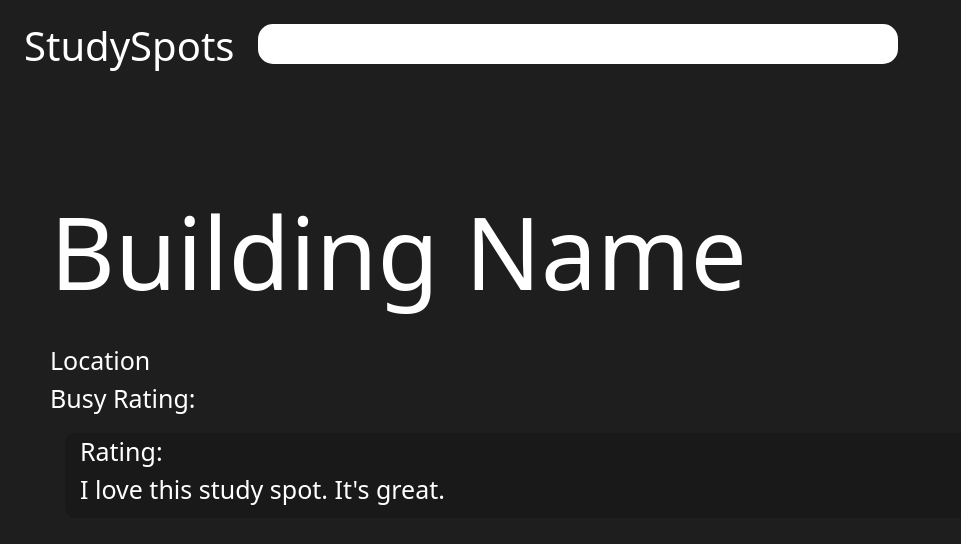
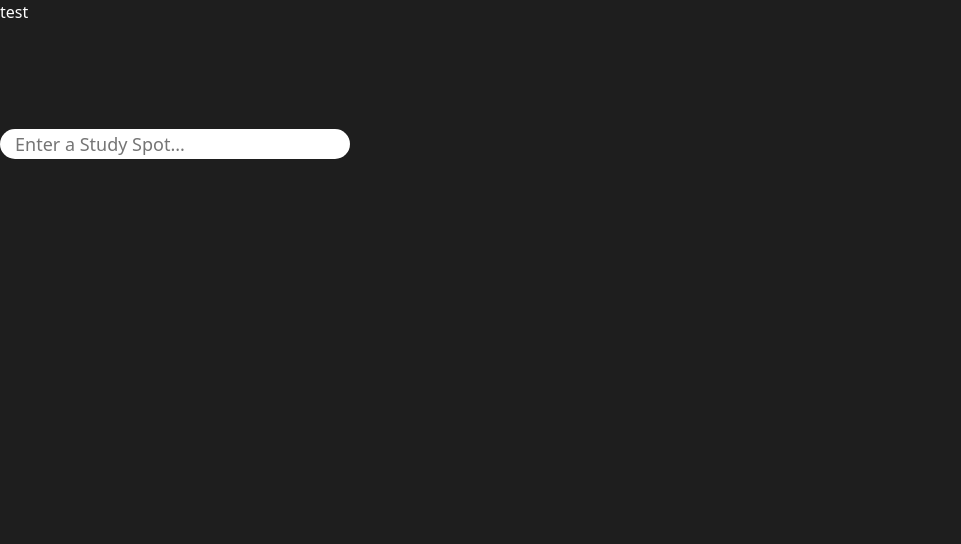
Before and after one commit to ndlee221/StudySpot, a React (Create React App) app in the folder frontend/: page / in a window 1280 px wide. Shown: the top 544 px of the page, without its empty margins (0-961 px from the left). Built offline with nearby package versions, Linux system fonts and the light colour scheme.

Commit message:
merged search bar

```diff
--- a/frontend/package.json
+++ b/frontend/package.json
@@ -3,6 +3,10 @@
   "version": "0.1.0",
   "private": true,
   "dependencies": {
+    "@emotion/react": "^11.10.5",
+    "@emotion/styled": "^11.10.5",
+    "@mui/icons-material": "^5.11.0",
+    "@mui/material": "^5.11.5",
     "@testing-library/jest-dom": "^5.16.5",
     "@testing-library/react": "^13.4.0",
     "@testing-library/user-event": "^13.5.0",
--- a/frontend/src/App.js
+++ b/frontend/src/App.js
@@ -5,7 +5,9 @@ import './App.css';
 import Home from './components/Home.js';
 import Spot from './components/Spot.js';
 
-import { useEffect, useState } from 'react';
+import React, { useEffect, useState } from 'react';
+import locationData from "./components/Data.json";
+import SearchBar from "./components/SearchBar";
 
 
 
@@ -13,9 +15,13 @@ function App() {
   const [home, setHome] = useState(false);
   return (
     <div>
-    <script src="https://cdn.jsdelivr.net/npm/react/umd/react.production.min.js" crossorigin></script>
+        <p>
+            test
+        </p>
+    {/*<script src="https://cdn.jsdelivr.net/npm/react/umd/react.production.min.js" crossorigin></script>*/}
 
-    {home ? <Home setHome={setHome}></Home> : <Spot setHome={setHome}></Spot>}
+    {/*{home ? <Home setHome={setHome}></Home> : <Spot setHome={setHome}></Spot>}*/}
+      <SearchBar placeholder={"Enter a Study Spot..."} data={locationData}/>
 
 
     </div>
--- /dev/null
+++ b/frontend/src/components/Data.json
@@ -0,0 +1,9 @@
+[
+  {"name": "Institute for Computing, Information and Cognitive Systems (ICICS)"},
+  {"name": "Centre for Interactive Research on Sustainability (CIRS)"},
+  {"name": "Irving K. Barber Learning Centre (IKB)"},
+  {"name": "AMS Student Nest"},
+  {"name": "Earth Sciences Building (ESB)"},
+  {"name": "Life Building"},
+  {"name": "Hugh Dempster Pavilion (DMP)"}
+]
--- /dev/null
+++ b/frontend/src/components/SearchBar.css
@@ -0,0 +1,77 @@
+.searchInputs {
+    margin-top: 105px;
+    display: flex;
+    margin-right: 10px;
+}
+
+.search input {
+    background-color: white;
+    border: 0;
+    border-radius: 15px 0 0 0;
+    font-size: 18px;
+    padding: 15px;
+    height: 30px;
+    width: 300px;
+}
+
+.roundedLeft {
+    border-radius: 15px 0 0 15px!important;
+}
+
+.roundedRight {
+    border-radius: 0 15px 15px 0!important;
+}
+
+.searchIcon {
+    height: 30px;
+    width: 50px;
+    background-color: white;
+    display: grid;
+    place-items: center;
+    border-radius: 0 15px 0 0;
+}
+
+input:focus {
+    outline: none;
+}
+.searchIcon svg {
+    font-size: 25px;
+}
+
+.dataResult {
+    border-radius: 0 0 15px 15px;
+    margin-top: 0;
+    width: 350px;
+    height: 200px;
+    background-color: white;
+    box-shadow: rgba(0, 0, 0, 0.35) 0px 5px 15px;
+    overflow: hidden;
+    overflow-y: auto;
+}
+
+.dataResult::-webkit-scrollbar {
+    display: none;
+}
+
+.dataResult .dataItem {
+    width: 100%;
+    height: 50px;
+    display: flex;
+    align-items: center;
+    color: black;
+}
+
+.dataItem p {
+    margin-left: 10px;
+}
+a {
+    text-decoration: none;
+}
+
+a:hover {
+    background-color: lightgrey;
+}
+
+#clearBtn {
+    cursor: pointer;
+}
--- /dev/null
+++ b/frontend/src/components/SearchBar.js
@@ -0,0 +1,62 @@
+import React, { useState } from 'react';
+import "./SearchBar.css";
+import SearchIcon from '@mui/icons-material/Search';
+import CloseIcon from '@mui/icons-material/Close';
+
+function SearchBar({ placeholder, data }) {
+    const [filteredData, setFilteredData] = useState([]);
+    const [wordEntered, setWordEntered] = useState("");
+    let isEmpty = wordEntered.length===0;
+
+    const handleFilter = (event) => {
+        const searchWord = event.target.value;
+        setWordEntered(searchWord);
+        const newFilter = data.filter((value) => {
+            return value.name.toLowerCase().includes(searchWord.toLowerCase());
+        });
+
+        if (searchWord === "") {
+            setFilteredData([]);
+        } else {
+            setFilteredData(newFilter);
+        }
+    };
+
+    const clearInput = () => {
+        setFilteredData([]);
+        setWordEntered("");
+    };
+
+    return (
+        <div className="search">
+            <div className="searchInputs">
+                <input className={isEmpty ? "roundedLeft" : ""}
+                    type="text"
+                    placeholder={placeholder}
+                    value={wordEntered}
+                    onChange={handleFilter}
+                />
+                <div className={isEmpty ? "roundedRight searchIcon" : "searchIcon"}>
+                    {filteredData.length === 0 ? (
+                        <SearchIcon />
+                    ) : (
+                        <CloseIcon id="clearBtn" onClick={clearInput} />
+                    )}
+                </div>
+            </div>
+            {filteredData.length !== 0 && (
+                <div className="dataResult">
+                    {filteredData.slice(0, 15).map((value, key) => {
+                        return (
+                            <a className="dataItem" href={"https://www.reddit.com/r/soccer/"} target="_blank">
+                                <p>{value.name} </p>
+                            </a>
+                        );
+                    })}
+                </div>
+            )}
+        </div>
+    );
+}
+
+export default SearchBar;
```
Also changed, not shown: 1 other file (tests, documents, lock files or other folders).
